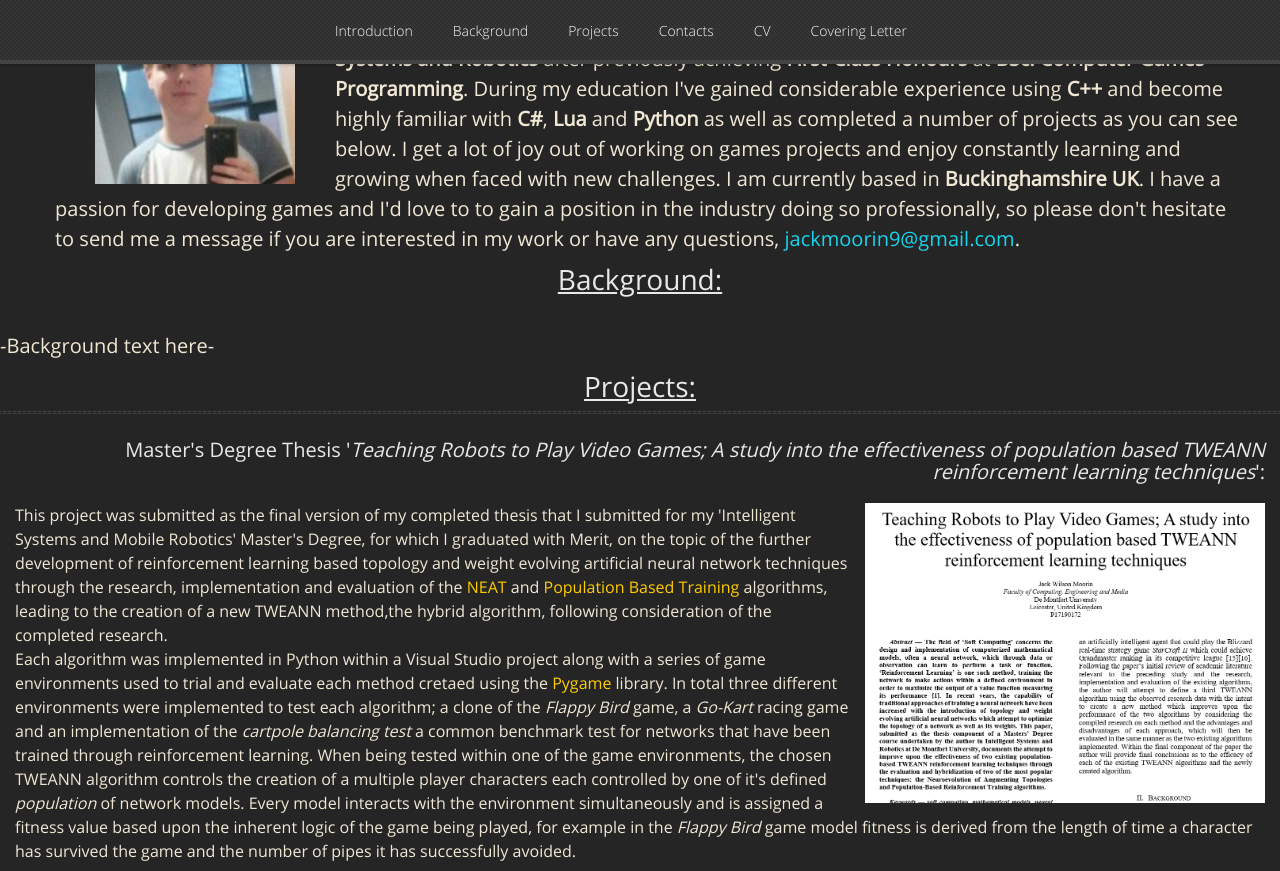
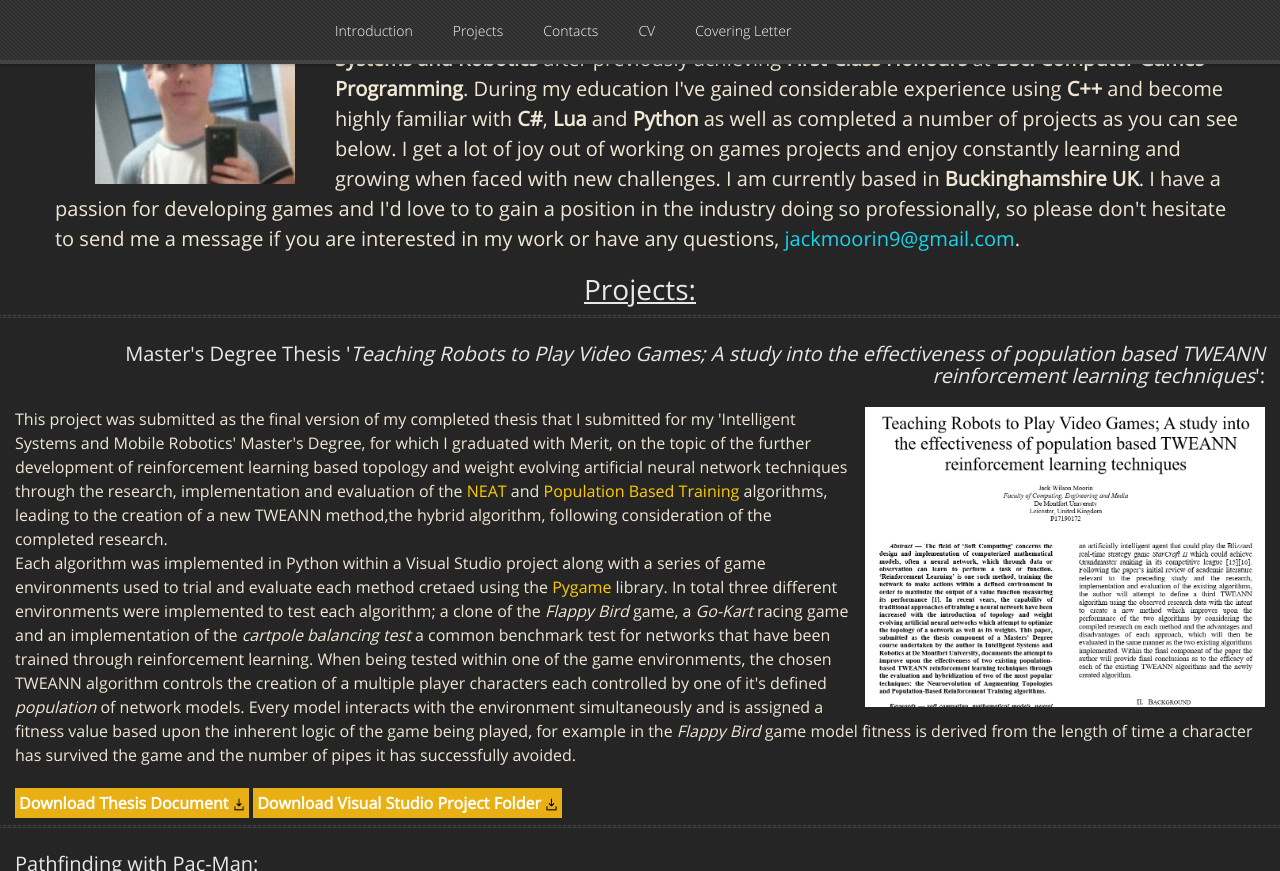
Before and after one commit to GamesProgrammingGrad2021/GamesProgrammingGrad2021.github.io, a Jekyll site: the page built from index.md, in a window 1280 px wide and 900 px high, scrolled down 424 px, cut to the strip 0-871 px from the top of the window. Built offline with Jekyll 4.4.1, drawn with Linux system fonts in a browser that asks for light colours; nearby versions of some CDN libraries; our own code applies the rules of GitHub Pages for plain Markdown files.

Commit message:
Update default.html

```diff
--- a/_layouts/default.html
+++ b/_layouts/default.html
@@ -120,7 +120,6 @@
     <div id="header">
       <nav background="transparent">
         <li class="fork"><a href="#intro">Introduction</a></li>
-        <li class="fork"><a href="#background">Background</a></li>
 	    <li class="fork"><a href="#projects">Projects</a></li>
 	    <li class="fork"><a href="#contacts">Contacts</a></li>
 		<li class="fork"><a href="Jack_Moorin_CV.docx">CV</a></li>
@@ -209,15 +208,6 @@
 			professionally, so please don't hesitate to send me a message if you are interested in my work or have any questions,
 			<span style="color: #17d5eb">jackmoorin9@gmail.com</span>.
 			</div>
-		</div>
-	</div>
-
-	<!-- Background -->
-	<div id="background">
-		<h1 style="padding-bottom: 5px; text-align: center;"><u>Background:</u></h1>
-		<br>
-		<div style="font-size: 20px;">
-			-Background text here-
 		</div>
 	</div>
 
```
